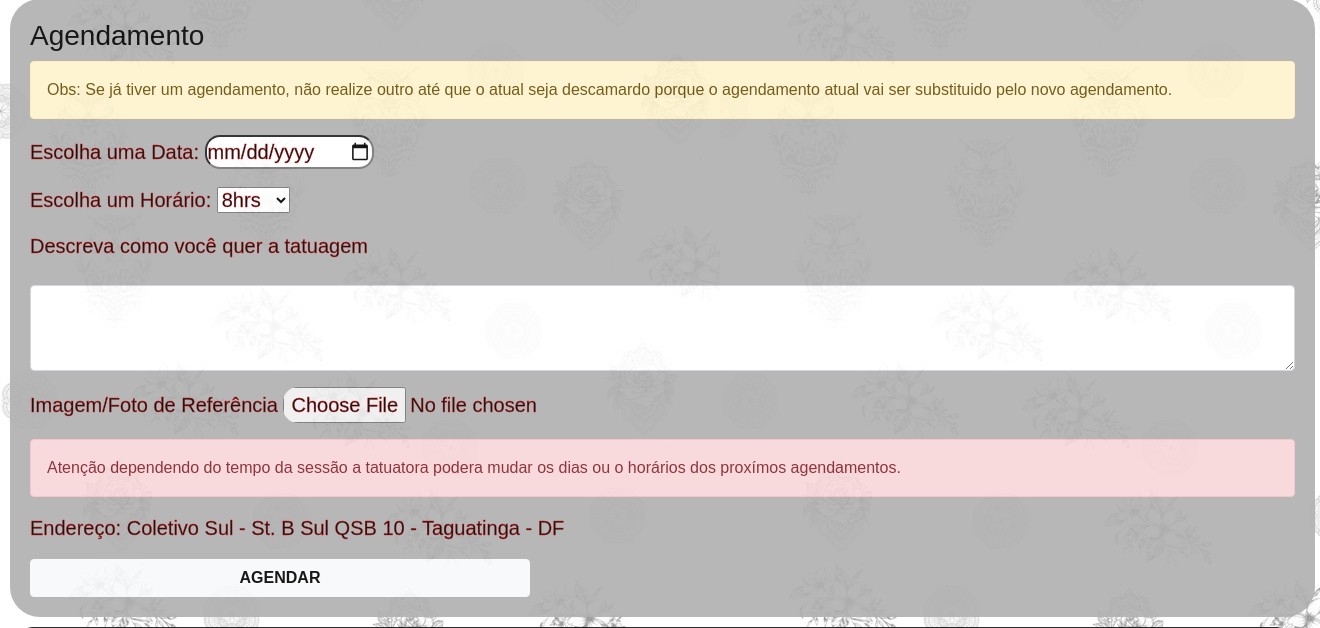
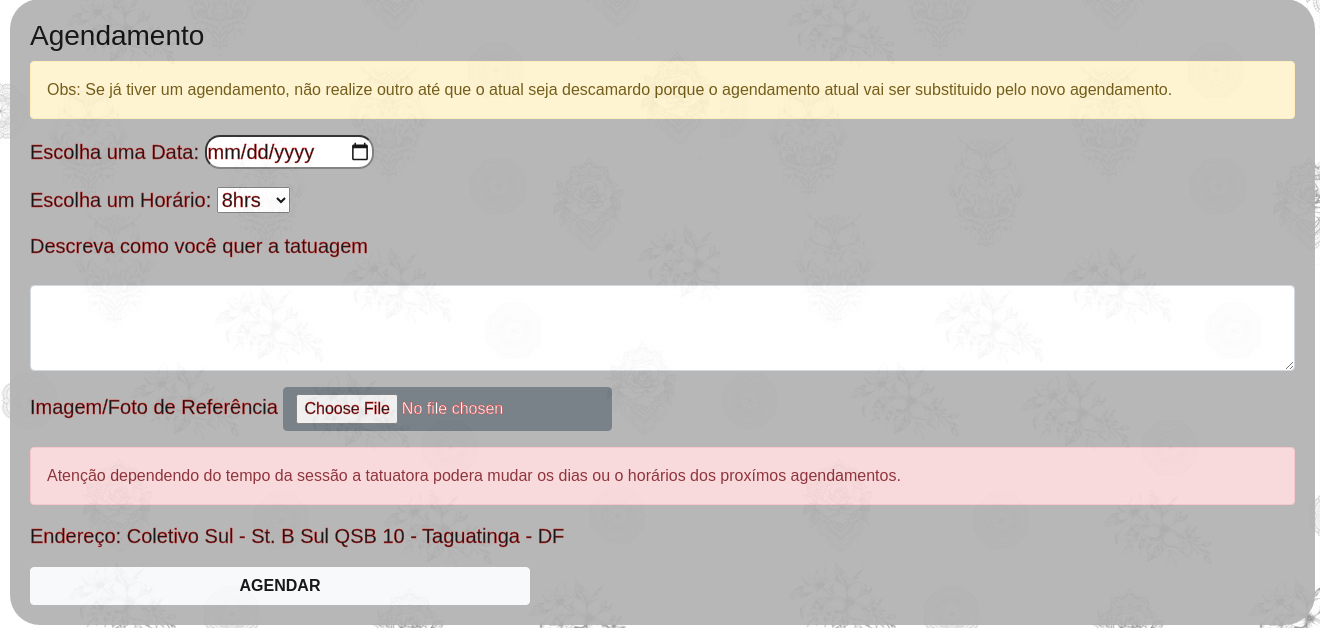
Before and after one commit to Thonny007/Projeto_TCC_ETB_2022, a PHP site: page /cliente-pages/agendamento.php in a window 1320 px wide. Shown: the part 343-971 px from the top of the page. Run offline with PHP 8.4, Linux system fonts and the light colour scheme; the visitor is signed in with stand-in values (Sample User, id 1).

Commit message:
ADD 07/06 ====== ÀS 18:32HRS
ADD 07/06 ====== ÀS 18:32HRS

```diff
--- a/Projeto_TCC2/cliente-pages/agendamento.php
+++ b/Projeto_TCC2/cliente-pages/agendamento.php
@@ -47,7 +47,7 @@
             </div>
             <p>
                 Imagem/Foto de Referência
-                <input type="file" name="ft" id="ft" required>
+                <input  class="btn btn-secondary"    type="file" name="ft" id="ft" required>
             </p>
             <div class="alert alert-danger" role="alert">
                 Atenção dependendo do tempo da sessão a tatuatora podera mudar os dias ou o horários
```
